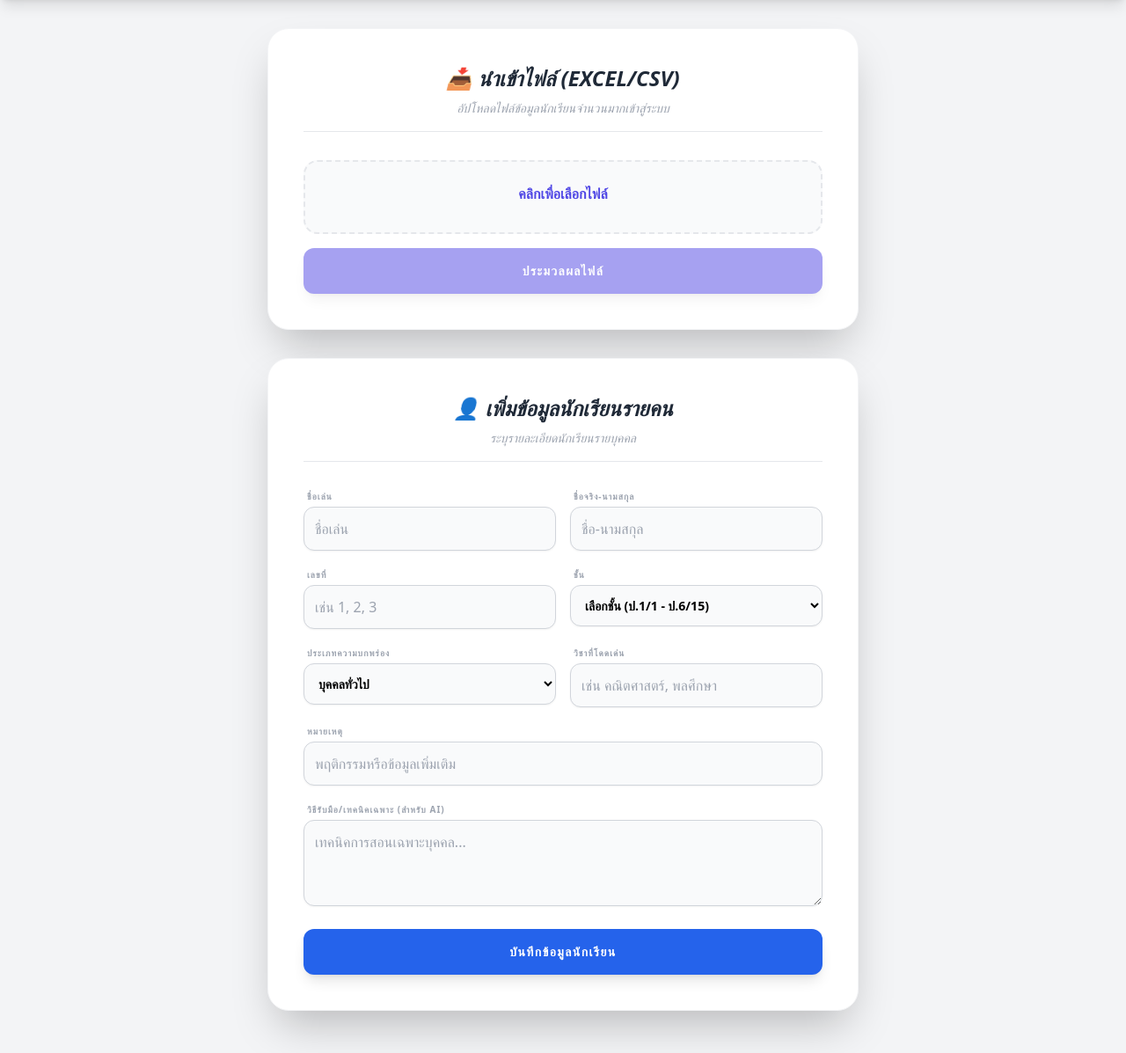
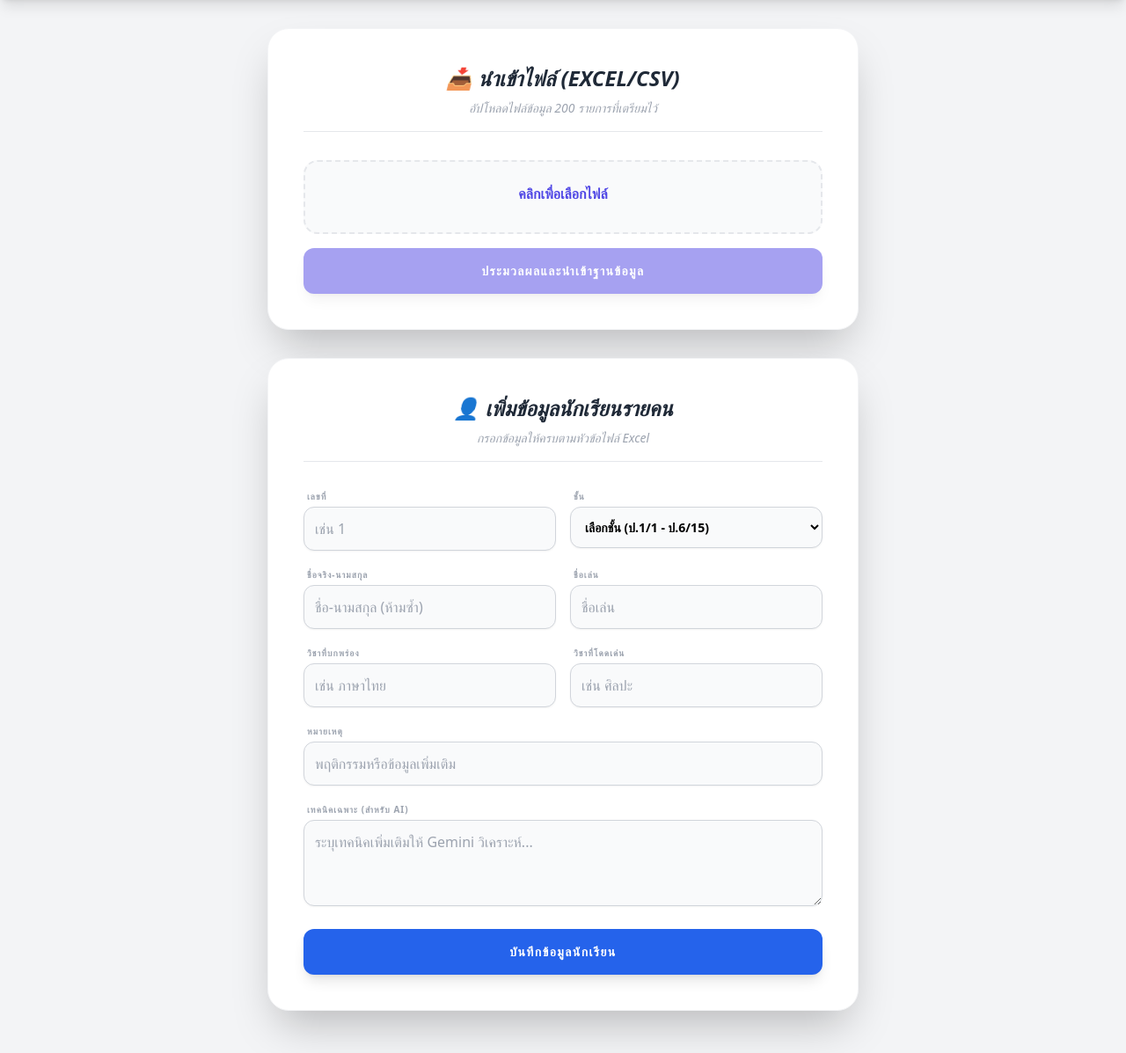
Before and after one commit to rpiyaphat1/Cola_Project, a Flask app: template src/templates/admin_import.html in a window 1280 px wide. Shown: the part 64-1261 px from the top of the page at 88% size. Run offline with Flask 3, Linux system fonts and the light colour scheme; the template is opened without the code that fills it, so the values that code supplies are empty; some libraries are stand-ins or nearby versions.

Commit message:
import new input

```diff
--- a/src/app.py
+++ b/src/app.py
@@ -288,11 +288,10 @@ def import_excel():
         }
         df = df.rename(columns=mapping)
 
-        # ✅ 2. รวมข้อมูลสำหรับ AI (technique)
         df['technique'] = (
-            "วิชาที่บกพร่อง: " + df['disability_type'].fillna('-').astype(str) +
-            " | วิชาที่โดดเด่น: " + df['outstanding_subject'].fillna('-').astype(str) +
-            " | หมายเหตุ: " + df['note'].fillna('-').astype(str)
+            "วิชาที่บกพร่อง: " + df.get('disability_type', pd.Series(['-']*len(df))).fillna('-').astype(str) +
+            " | วิชาที่โดดเด่น: " + df.get('outstanding_subject', pd.Series(['-']*len(df))).fillna('-').astype(str) +
+            " | หมายเหตุ: " + df.get('note', pd.Series(['-']*len(df))).fillna('-').astype(str)
         )
 
         df = df.where(pd.notnull(df), None)
@@ -333,14 +332,13 @@ def import_excel():
 def add_student():
     try:
         data = request.json
-        # ดึงชื่อออกมาแล้วตัดช่องว่างหัว-ท้าย เพื่อความแม่นยำในการเช็คซ้ำ
         fullname = str(data.get('fullname', '')).strip()
         grade = data.get('grade')
 
         if not fullname or not grade:
             return jsonify({"success": False, "message": "กรุณาระบุชื่อและชั้นเรียนด้วยครับ"}), 400
 
-        # ✅ 1. ตรวจสอบว่าชื่อ-นามสกุลนี้ มีอยู่ในฐานข้อมูลแล้วหรือยัง
+        # ✅ 1. ตรวจสอบชื่อซ้ำ (อันนี้พี่ทำดีอยู่แล้ว)
         exists = mongo.db.students.find_one({"fullname": fullname})
         if exists:
             return jsonify({
@@ -348,16 +346,27 @@ def add_student():
                 "message": f"ขออภัย รายชื่อ '{fullname}' มีอยู่ในระบบแล้ว (ชั้น {exists.get('grade')})"
             }), 400
 
-        # ✅ 2. ถ้าไม่ซ้ำ ให้ทำการบันทึก
+        # ✅ 2. มัดรวมข้อมูลสำหรับ AI (เพื่อให้โครงสร้างเหมือนกับตอน Import ไฟล์)
+        # ถ้าช่องไหนว่าง ให้ใส่ '-' แทน เพื่อไม่ให้ AI งง
+        combined_technique = (
+            f"วิชาที่บกพร่อง: {data.get('disability_type') or '-'} | "
+            f"วิชาที่โดดเด่น: {data.get('outstanding_subject') or '-'} | "
+            f"หมายเหตุ: {data.get('note') or '-'}"
+        )
+        # ถ้าครูมีการกรอกในช่อง 'เทคนิคเฉพาะ' มาด้วย ก็เอาไปต่อท้ายครับ
+        if data.get('technique'):
+            combined_technique += f" | เทคนิคเพิ่มเติม: {data.get('technique')}"
+
+        # ✅ 3. บันทึกข้อมูล
         mongo.db.students.insert_one({
-            "student_id": data.get('student_id'), # เลขที่ (รัน 1-5 ตามห้อง)
+            "student_id": data.get('student_id'),
             "nickname": data.get('nickname'),
             "fullname": fullname,
             "grade": grade,
             "disability_type": data.get('disability_type'),
-            "outstanding_subject": data.get('outstanding_subject'), # วิชาที่โดดเด่น
-            "note": data.get('note'), # หมายเหตุ
-            "technique": data.get('technique'),
+            "outstanding_subject": data.get('outstanding_subject'),
+            "note": data.get('note'),
+            "technique": combined_technique, # ใช้ตัวที่เรามัดรวมแล้ว
             "timestamp": ObjectId()
         })
         return jsonify({"success": True, "message": f"บันทึกข้อมูลของ {fullname} สำเร็จครับ!"})
--- a/src/templates/admin_import.html
+++ b/src/templates/admin_import.html
@@ -22,7 +22,6 @@
                         class="hover:text-indigo-300 transition text-indigo-100 {% if request.endpoint == 'chatbot_page' %}border-b-2 border-white pb-1{% endif %}">
                         Chatbot AI
                     </a>
-
                     <a href="{{ url_for('student_list_page') }}"
                         class="hover:text-indigo-300 transition text-indigo-100 {% if request.endpoint == 'student_list_page' %}border-b-2 border-white pb-1{% endif %}">
                         รายชื่อนักเรียน
@@ -33,12 +32,10 @@
                         class="hover:text-indigo-300 transition text-indigo-100 {% if request.endpoint == 'admin_dashboard' %}border-b-2 border-white pb-1{% endif %}">
                         Dashboard
                     </a>
-
                     <a href="{{ url_for('admin_import_page') }}"
                         class="hover:text-indigo-300 transition text-indigo-100 {% if request.endpoint == 'admin_import_page' %}border-b-2 border-white pb-1{% endif %}">
                         Import
                     </a>
-
                     <a href="{{ url_for('register_page') }}"
                         class="hover:text-indigo-300 transition text-indigo-100 {% if request.endpoint == 'register_page' %}border-b-2 border-white pb-1{% endif %}">
                         Register
@@ -52,7 +49,6 @@
                     class="bg-indigo-800 px-4 py-2 rounded-xl text-xs font-bold hover:bg-indigo-700 transition flex items-center shadow-md">
                     {{ session['displayname'] }} <span class="ml-2 text-[10px]">▼</span>
                 </button>
-
                 <div id="user-menu"
                     class="absolute right-0 w-48 mt-2 py-2 bg-white rounded-xl shadow-xl hidden z-[150] text-slate-700 border border-slate-100">
                     <a href="{{ url_for('setting_page') }}"
@@ -72,8 +68,8 @@
         <div class="bg-white p-10 rounded-3xl shadow-2xl max-w-2xl w-full border border-gray-100">
             <h2 class="text-2xl font-extrabold mb-2 text-gray-800 text-center uppercase italic">📥 นำเข้าไฟล์
                 (Excel/CSV)</h2>
-            <p class="text-gray-400 text-center mb-8 text-sm italic border-b pb-4">
-                อัปโหลดไฟล์ข้อมูลนักเรียนจำนวนมากเข้าสู่ระบบ</p>
+            <p class="text-gray-400 text-center mb-8 text-sm italic border-b pb-4">อัปโหลดไฟล์ข้อมูล 200
+                รายการที่เตรียมไว้</p>
 
             <div class="flex flex-col space-y-4">
                 <div
@@ -88,7 +84,7 @@
                 </div>
                 <button onclick="startUpload()" id="upload-btn" disabled
                     class="w-full bg-indigo-600 text-white font-bold py-4 rounded-xl hover:bg-indigo-700 shadow-lg transform active:scale-95 transition-all opacity-50 cursor-not-allowed uppercase tracking-widest text-sm">
-                    ประมวลผลไฟล์
+                    ประมวลผลและนำเข้าฐานข้อมูล
                 </button>
             </div>
         </div>
@@ -96,39 +92,23 @@
         <div class="bg-white p-10 rounded-3xl shadow-2xl max-w-2xl w-full border border-gray-100">
             <h2 class="text-2xl font-extrabold mb-2 text-gray-800 text-center uppercase italic">👤
                 เพิ่มข้อมูลนักเรียนรายคน</h2>
-            <p class="text-gray-400 text-center mb-8 text-sm italic border-b pb-4">ระบุรายละเอียดนักเรียนรายบุคคล</p>
+            <p class="text-gray-400 text-center mb-8 text-sm italic border-b pb-4">กรอกข้อมูลให้ครบตามหัวข้อไฟล์ Excel
+            </p>
 
             <form id="student-form" class="space-y-5">
                 <div class="grid grid-cols-2 gap-4">
                     <div>
                         <label
-                            class="block text-[10px] font-bold text-gray-400 uppercase tracking-widest mb-1 ml-1">ชื่อเล่น</label>
-                        <input type="text" id="nickname"
-                            class="w-full border border-gray-300 rounded-xl p-3 outline-none focus:ring-2 focus:ring-blue-500 bg-gray-50 shadow-sm transition-all"
-                            placeholder="ชื่อเล่น">
-                    </div>
-                    <div>
-                        <label
-                            class="block text-[10px] font-bold text-gray-400 uppercase tracking-widest mb-1 ml-1">ชื่อจริง-นามสกุล</label>
-                        <input type="text" id="fullname"
-                            class="w-full border border-gray-300 rounded-xl p-3 outline-none focus:ring-2 focus:ring-blue-500 bg-gray-50 shadow-sm transition-all"
-                            placeholder="ชื่อ-นามสกุล" required>
-                    </div>
-                </div>
-
-                <div class="grid grid-cols-2 gap-4">
-                    <div>
-                        <label
                             class="block text-[10px] font-bold text-gray-400 uppercase tracking-widest mb-1 ml-1">เลขที่</label>
                         <input type="number" id="student_id"
-                            class="w-full border border-gray-300 rounded-xl p-3 outline-none focus:ring-2 focus:ring-blue-500 bg-gray-50 shadow-sm transition-all"
-                            placeholder="เช่น 1, 2, 3">
+                            class="w-full border border-gray-300 rounded-xl p-3 outline-none focus:ring-2 focus:ring-indigo-500 bg-gray-50 shadow-sm transition-all"
+                            placeholder="เช่น 1">
                     </div>
                     <div>
                         <label
                             class="block text-[10px] font-bold text-gray-400 uppercase tracking-widest mb-1 ml-1">ชั้น</label>
                         <select id="grade"
-                            class="w-full border border-gray-300 rounded-xl p-3 outline-none focus:ring-2 focus:ring-blue-500 bg-gray-50 font-bold text-sm shadow-sm cursor-pointer"
+                            class="w-full border border-gray-300 rounded-xl p-3 outline-none focus:ring-2 focus:ring-indigo-500 bg-gray-50 font-bold text-sm shadow-sm cursor-pointer"
                             required>
                             <option value="">เลือกชั้น (ป.1/1 - ป.6/15)</option>
                         </select>
@@ -138,20 +118,34 @@
                 <div class="grid grid-cols-2 gap-4">
                     <div>
                         <label
-                            class="block text-[10px] font-bold text-gray-400 uppercase tracking-widest mb-1 ml-1">ประเภทความบกพร่อง</label>
-                        <select id="disability_type"
-                            class="w-full border border-gray-300 rounded-xl p-3 outline-none focus:ring-2 focus:ring-blue-500 bg-gray-50 font-bold text-sm shadow-sm cursor-pointer">
-                            <option value="ปกติ">บุคคลทั่วไป</option>
-                            <option value="บกพร่องทางการเรียนรู้ (LD)">บกพร่องทางการเรียนรู้ (LD)</option>
-                            <option value="ออทิสติก">ออทิสติก</option>
-                        </select>
+                            class="block text-[10px] font-bold text-gray-400 uppercase tracking-widest mb-1 ml-1">ชื่อจริง-นามสกุล</label>
+                        <input type="text" id="fullname"
+                            class="w-full border border-gray-300 rounded-xl p-3 outline-none focus:ring-2 focus:ring-indigo-500 bg-gray-50 shadow-sm transition-all"
+                            placeholder="ชื่อ-นามสกุล (ห้ามซ้ำ)" required>
+                    </div>
+                    <div>
+                        <label
+                            class="block text-[10px] font-bold text-gray-400 uppercase tracking-widest mb-1 ml-1">ชื่อเล่น</label>
+                        <input type="text" id="nickname"
+                            class="w-full border border-gray-300 rounded-xl p-3 outline-none focus:ring-2 focus:ring-indigo-500 bg-gray-50 shadow-sm transition-all"
+                            placeholder="ชื่อเล่น">
+                    </div>
+                </div>
+
+                <div class="grid grid-cols-2 gap-4">
+                    <div>
+                        <label
+                            class="block text-[10px] font-bold text-gray-400 uppercase tracking-widest mb-1 ml-1">วิชาที่บกพร่อง</label>
+                        <input type="text" id="disability_type"
+                            class="w-full border border-gray-300 rounded-xl p-3 outline-none focus:ring-2 focus:ring-indigo-500 bg-gray-50 shadow-sm transition-all"
+                            placeholder="เช่น ภาษาไทย">
                     </div>
                     <div>
                         <label
                             class="block text-[10px] font-bold text-gray-400 uppercase tracking-widest mb-1 ml-1">วิชาที่โดดเด่น</label>
                         <input type="text" id="outstanding_subject"
-                            class="w-full border border-gray-300 rounded-xl p-3 outline-none focus:ring-2 focus:ring-blue-500 bg-gray-50 shadow-sm transition-all"
-                            placeholder="เช่น คณิตศาสตร์, พลศึกษา">
+                            class="w-full border border-gray-300 rounded-xl p-3 outline-none focus:ring-2 focus:ring-indigo-500 bg-gray-50 shadow-sm transition-all"
+                            placeholder="เช่น ศิลปะ">
                     </div>
                 </div>
 
@@ -159,17 +153,17 @@
                     <label
                         class="block text-[10px] font-bold text-gray-400 uppercase tracking-widest mb-1 ml-1">หมายเหตุ</label>
                     <input type="text" id="note"
-                        class="w-full border border-gray-300 rounded-xl p-3 outline-none focus:ring-2 focus:ring-blue-500 bg-gray-50 shadow-sm transition-all"
+                        class="w-full border border-gray-300 rounded-xl p-3 outline-none focus:ring-2 focus:ring-indigo-500 bg-gray-50 shadow-sm transition-all"
                         placeholder="พฤติกรรมหรือข้อมูลเพิ่มเติม">
                 </div>
 
                 <div>
                     <label
-                        class="block text-[10px] font-bold text-gray-400 uppercase tracking-widest mb-1 ml-1">วิธีรับมือ/เทคนิคเฉพาะ
+                        class="block text-[10px] font-bold text-gray-400 uppercase tracking-widest mb-1 ml-1">เทคนิคเฉพาะ
                         (สำหรับ AI)</label>
                     <textarea id="technique" rows="3"
-                        class="w-full border border-gray-300 rounded-xl p-3 outline-none focus:ring-2 focus:ring-blue-500 bg-gray-50 shadow-sm transition-all"
-                        placeholder="เทคนิคการสอนเฉพาะบุคคล..."></textarea>
+                        class="w-full border border-gray-300 rounded-xl p-3 outline-none focus:ring-2 focus:ring-indigo-500 bg-gray-50 shadow-sm transition-all"
+                        placeholder="ระบุเทคนิคเพิ่มเติมให้ Gemini วิเคราะห์..."></textarea>
                 </div>
 
                 <button type="button" onclick="saveStudent()" id="save-btn"
@@ -181,10 +175,10 @@
     </div>
 
     <script>
-        // --- 1. สร้างตัวเลือกชั้นเรียน ป.1/1 - ป.6/15 ---
+        // --- 1. สร้างตัวเลือกชั้นเรียน ป.1/1 - ป.6/15 (ตามที่พี่ต้องการ) ---
         const gradeSelect = document.getElementById('grade');
         for (let p = 1; p <= 6; p++) {
-            for (let room = 1; room <= 15; room++) { // ปรับเป็น 15 ตามแผนข้อมูล 200 คน
+            for (let room = 1; room <= 15; room++) {
                 let opt = document.createElement('option');
                 opt.value = `ป.${p}/${room}`;
                 opt.textContent = `ป.${p}/${room}`;
@@ -192,7 +186,7 @@
             }
         }
 
-        // --- 2. ระบบ Dropdown ---
+        // --- 2. ระบบ Dropdown เมนูผู้ใช้ ---
         function toggleDropdown() {
             const menu = document.getElementById('user-menu');
             menu.classList.toggle('hidden');
@@ -204,7 +198,7 @@
             }
         }
 
-        // --- 3. ระบบไฟล์ ---
+        // --- 3. ระบบจัดการไฟล์นำเข้า ---
         let selectedFile = null;
         function handleFile(files) {
             if (files.length > 0) {
@@ -230,19 +224,20 @@
             } catch (err) { alert('ระบบขัดข้อง'); }
         }
 
-        // --- 4. ระบบบันทึกรายคน ---
+        // --- 4. ระบบบันทึกรายคน (ปรับให้ส่งค่าครบตามฟิลด์ใหม่) ---
         async function saveStudent() {
             const data = {
                 student_id: document.getElementById('student_id').value,
                 nickname: document.getElementById('nickname').value,
-                fullname: document.getElementById('fullname').value,
+                fullname: document.getElementById('fullname').value.trim(),
                 grade: document.getElementById('grade').value,
                 disability_type: document.getElementById('disability_type').value,
                 outstanding_subject: document.getElementById('outstanding_subject').value,
                 note: document.getElementById('note').value,
                 technique: document.getElementById('technique').value
             };
-            if (!data.fullname || !data.grade) return alert('กรุณาระบุชื่อและชั้นเรียน');
+
+            if (!data.fullname || !data.grade) return alert('กรุณาระบุชื่อ-นามสกุล และชั้นเรียน');
 
             try {
                 const res = await fetch('/api/add_student', {
@@ -254,8 +249,10 @@
                 if (result.success) {
                     alert(result.message);
                     document.getElementById('student-form').reset();
+                } else {
+                    alert('บันทึกไม่สำเร็จ: ' + result.message);
                 }
-            } catch (err) { alert('บันทึกไม่สำเร็จ'); }
+            } catch (err) { alert('ระบบขัดข้อง'); }
         }
     </script>
 </body>
```
